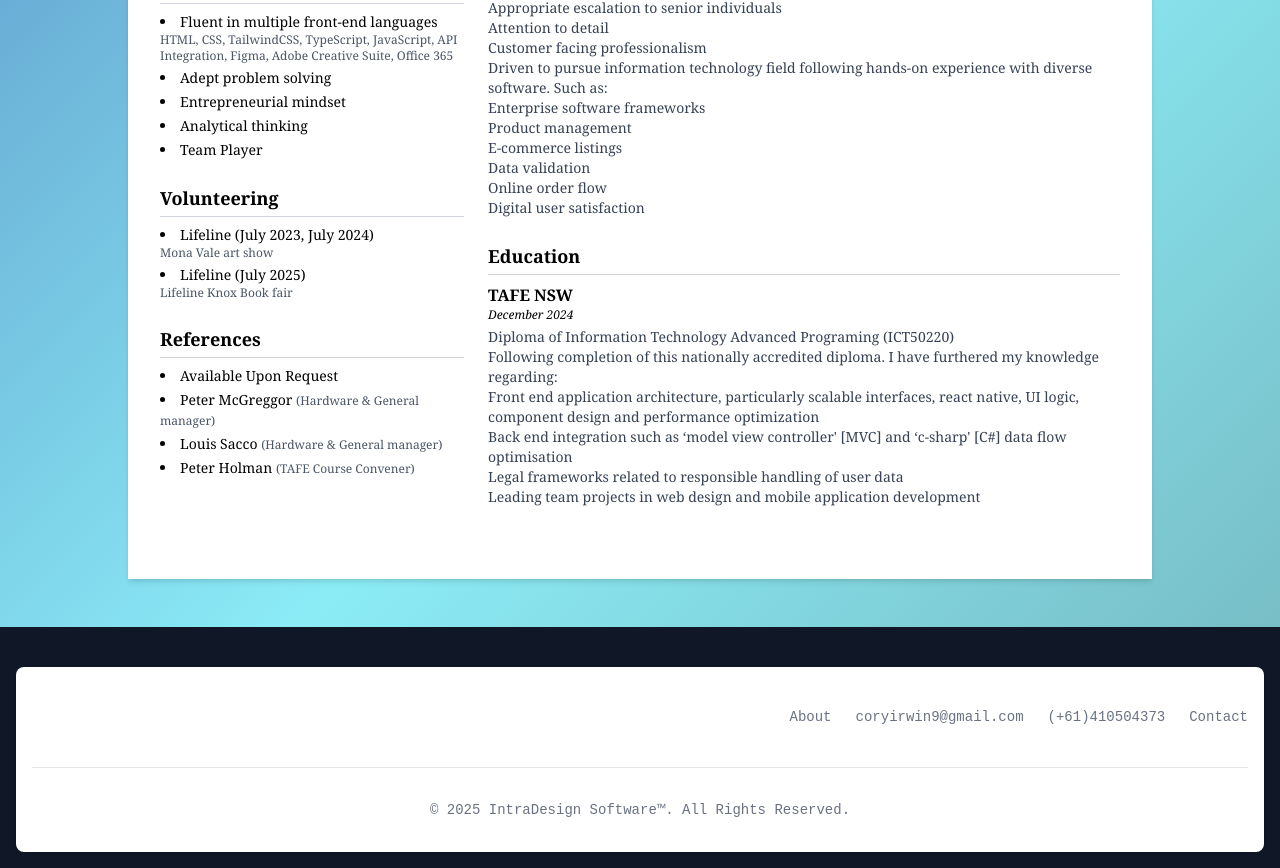
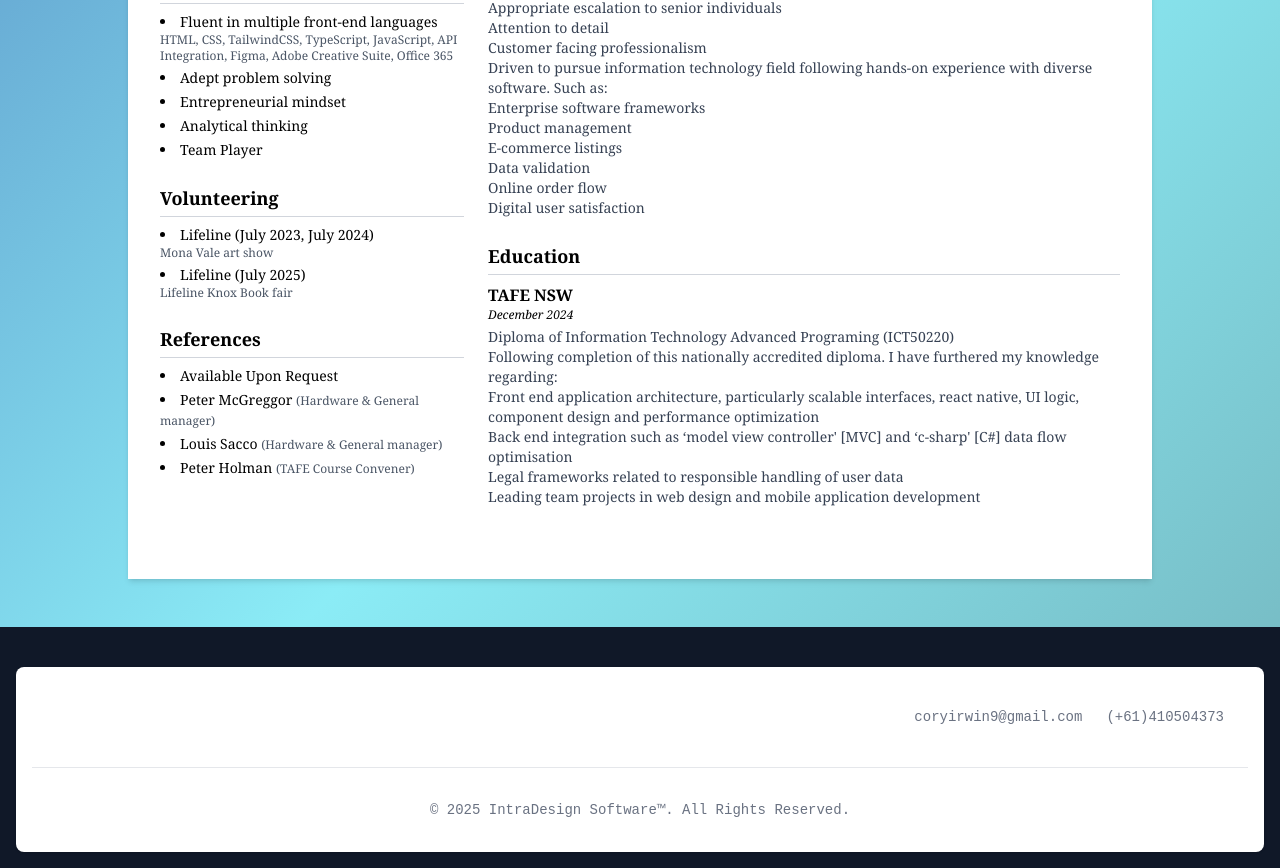
Before and after one commit to Cory-Irwin/AppyPortfolio, a React (Vite) app in the folder Appy_main_portfolio/: page /CvPage in a window 1280 px wide. Shown: the part 613-1481 px from the top of the page. Built offline with nearby package versions, Linux system fonts and the light colour scheme; a web font is replaced by a local one.

Commit message:
portfolio stuff

```diff
--- a/Appy_main_portfolio/src/pages/fundamentalPageComponents/footer.tsx
+++ b/Appy_main_portfolio/src/pages/fundamentalPageComponents/footer.tsx
@@ -12,18 +12,14 @@ const footer = () => {
                <h1 className='text-white text-3xl'>CI.</h1>
             </a>
             <ul className="flex flex-wrap items-center mb-6 text-sm font-medium text-gray-500 sm:mb-0 dark:text-gray-400">
-                <li>
-                    <a href="#" className="hover:underline me-4 md:me-6">About</a>
-                </li>
+
                 <li>
                     <a href="#" className="hover:underline me-4 md:me-6">coryirwin9@gmail.com</a>
                 </li>
                 <li>
                     <a href="#" className="hover:underline me-4 md:me-6">(+61)410504373 </a>
                 </li>
-                <li>
-                    <a href="#" className="hover:underline">Contact</a>
-                </li>
+
             </ul>
         </div>
         <hr className="my-6 border-gray-200 sm:mx-auto dark:border-gray-700 lg:my-8" />
--- a/Appy_main_portfolio/src/pages/landingpage/components/landingSection.tsx
+++ b/Appy_main_portfolio/src/pages/landingpage/components/landingSection.tsx
@@ -25,7 +25,7 @@ const LandingSection = () => {
 
         {/* Intro Section */}
         <FadeInSection>
-          <div className="flex flex-col md:flex-row justify-between items-center gap-6 py-10">
+          <div className="flex flex-col md:flex-row justify-between  items-center gap-6 py-10">
             <div className="text-center md:text-left ">
               <h1 className="text-6xl font-bold mt-4 text-white">G'Day! 👋</h1>
               <h1 className="text-6xl font-bold mt-4 text-white">My name is</h1>
@@ -33,12 +33,13 @@ const LandingSection = () => {
               <h1 className="text-6xl font-bold mt-4 text-white">I'm a Junior Front-End Web Developer</h1>
             </div>
 
-            <div className="flex justify-center md:justify-end w-full md:w-1/2">
-              <img
-                src={Cory}
-                alt="Cory Irwin"
-                className="w-auto h-72 object-cover md:w-96 md:h-96 border-8 border-blue-300 rounded-full animate-float"
-              />
+            <div className="flex justify-center md:justify-end w-full  md:w-1/2">
+        <img
+  src={Cory}
+  alt="Cory Irwin"
+  className="w-auto h-72 object-cover object-top md:w-96 md:h-96 border-8 border-blue-300 rounded-full animate-float"
+/>
+
             </div>
           </div>
         </FadeInSection>
```
